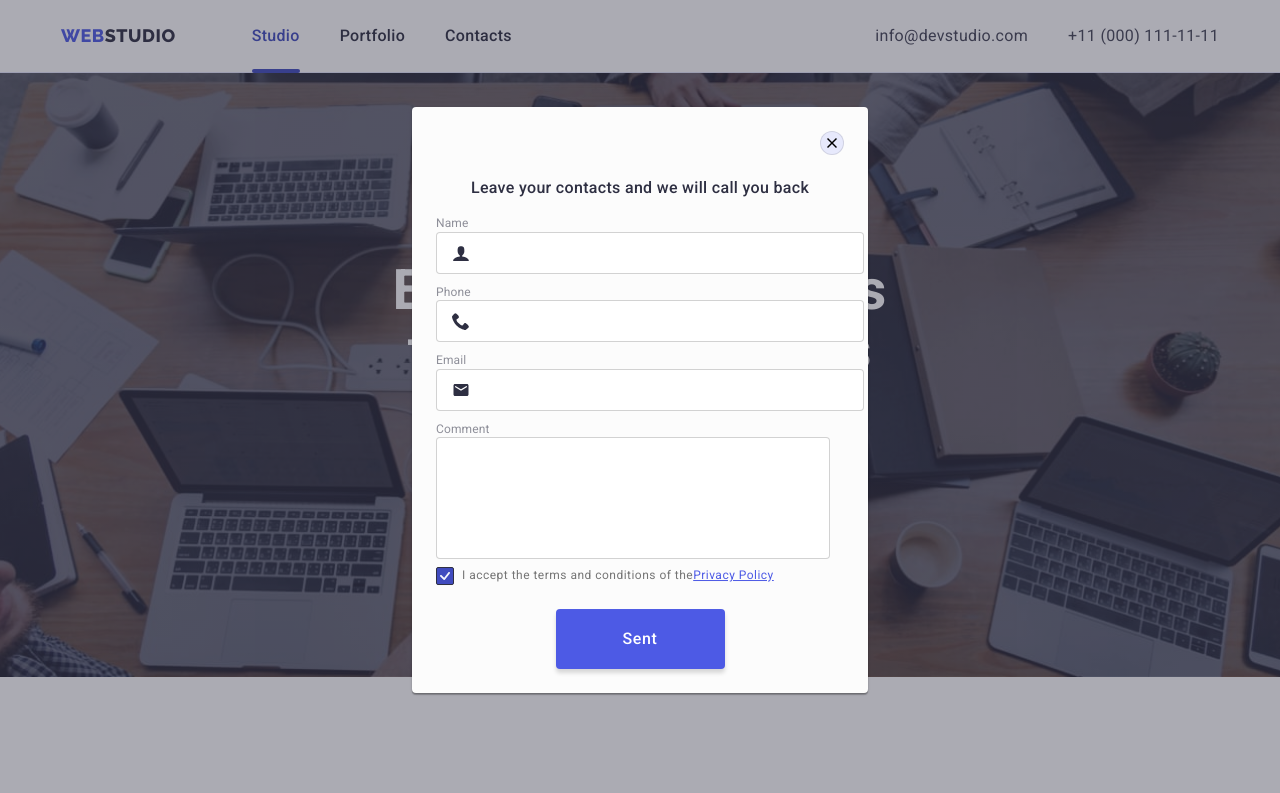
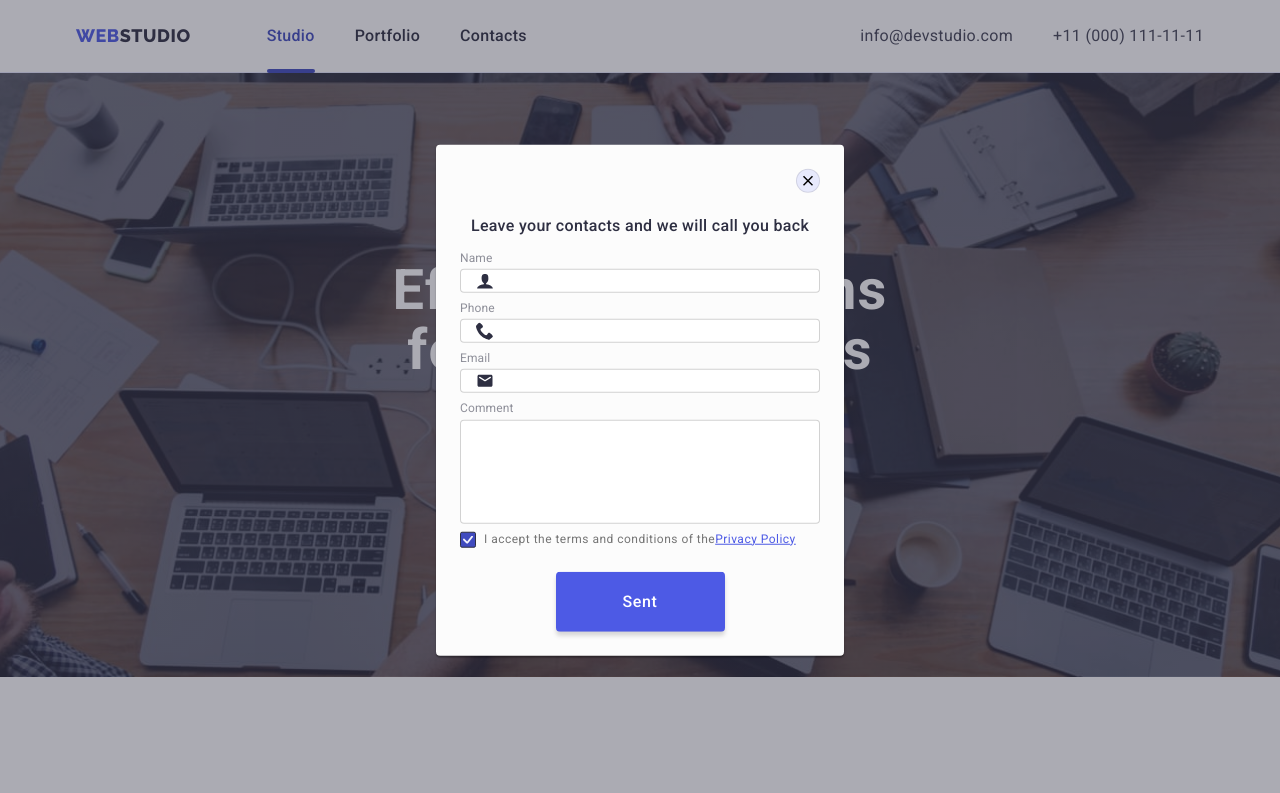
Before and after one commit to MashaDuhn/goit-markup-hw-06, a plain HTML site: page index.html in a window 1280 px wide. Both pictures are taken after a click on the button "Order Service". Shown: the top 793 px of the page. Drawn offline with nearby package versions, Linux system fonts and the light colour scheme.

Commit message:
add corect

```diff
--- a/css/styles.css
+++ b/css/styles.css
@@ -37,6 +37,12 @@ svg {
 body {
     font-family: 'Roboto', sans-serif;
 
+}
+
+*,
+::before,
+::after {
+    box-sizing: border-box;
 }
 
 .container {
@@ -798,7 +804,8 @@ body {
 }
 
 .form-input {
-    width: 360px;
+    width: 100%;
+    /* width: 360px; */
     height: 24px;
     border: 1px solid rgba(33, 33, 33, 0.2);
     border-radius: 4px;
@@ -810,6 +817,7 @@ body {
 
 
 .form-label span {
+    display: block;
     font-size: 12px;
     line-height: 1.17;
     letter-spacing: 0.01em;
@@ -899,7 +907,6 @@ body {
     letter-spacing: 0.04em;
     color: #757575;
     display: flex;
-    align-items: center;
     margin-bottom: 24px;
 }
 
--- a/index.html
+++ b/index.html
@@ -361,19 +361,19 @@
 				<form class="modal-form form">
 					<div class="form-group">
 					<label class="form-label"><span>Name</span>
-						<div class="form-control">
+						<span class="form-control">
 					<input type="text" class="form-input" name="fullname" required/>
 					<svg class="form-icon">
 						<use href="./images/symbol-defs.svg#icon-user"></use>
 					</svg>
-				</div>
+				</span>
 				</label>
 			</div>
 			<div class="form-group">
 				<label class="form-label">
 					<span>Phone</span>
 					<div class="form-control">
-					<input type="email" class="form-input" name="email"/>
+					<input type="tel" class="form-input" name="email"/>
 					<svg class="form-icon">
 						<use href="./images/symbol-defs.svg#icon-phone"></use>
 					</svg>
@@ -384,7 +384,7 @@
 				<label class="form-label">
 					<span>Email</span>
 					<div class="form-control">
-					<input type="tel" class="form-input" name="phone" required/>
+					<input type="email" class="form-input" name="phone" required/>
 					<svg class="form-icon">
 						<use href="./images/symbol-defs.svg#icon-email"></use>
 					</svg>
```
